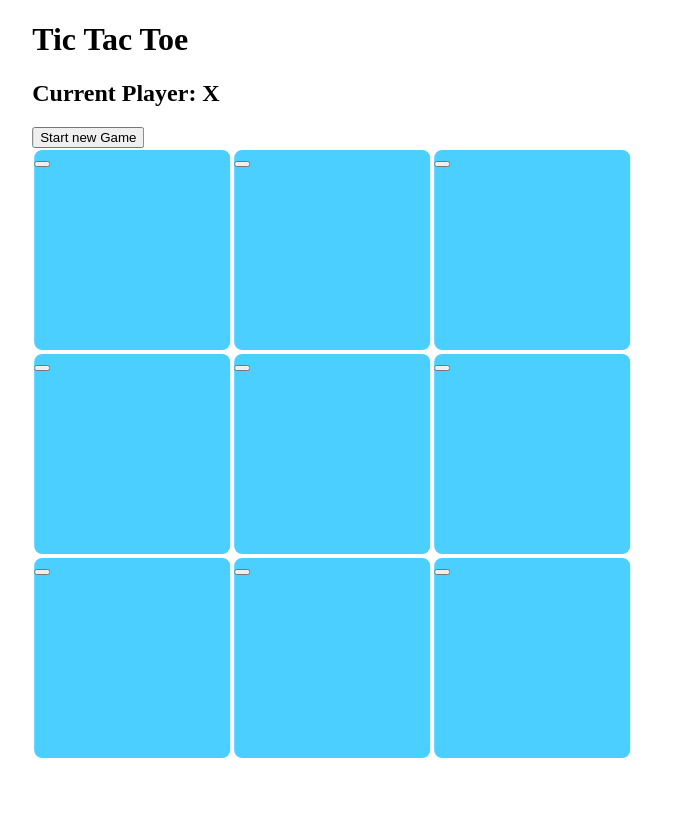
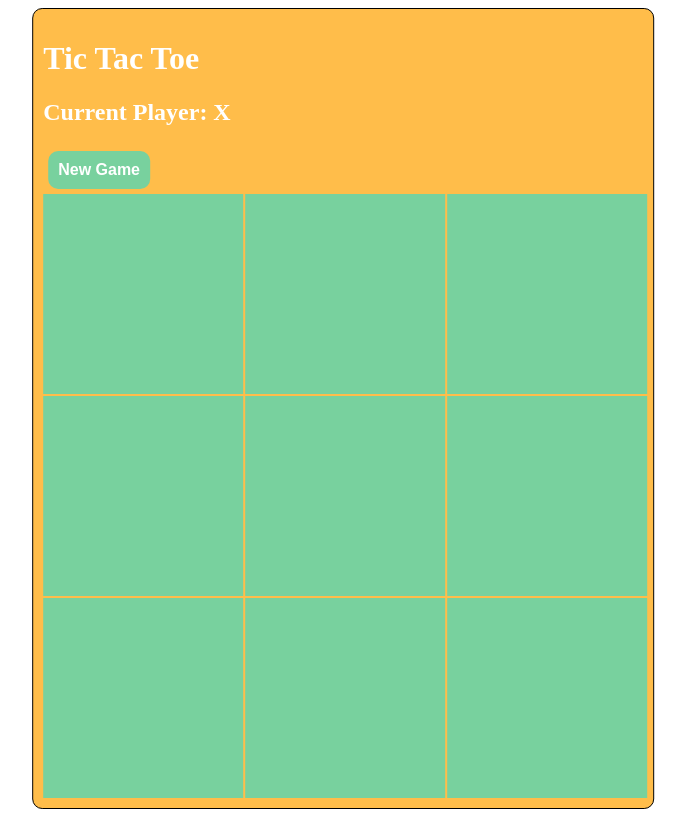
Before and after one commit to nour-habib/tictactoe_angular, an Angular app in the folder myapp/: page / in a window 1280 px wide. Shown: the top 817 px of the page, without its empty margins (355-1041 px from the left). Built offline with nearby package versions, Linux system fonts and the light colour scheme.

Commit message:
color scheme

```diff
--- a/myapp/src/app/board/board.component.html
+++ b/myapp/src/app/board/board.component.html
@@ -1,8 +1,9 @@
 <div id="outerWrapper">
+    <div id="gameWrapper">
         <h1>Tic Tac Toe</h1>
         <h2> Current Player: {{ player }} </h2>
 
-    <button (click)="newGame()">Start new Game</button>
+        <button class="buttonStyle"(click)="newGame()">New Game</button>
 
         <h2 *ngIf="winner" > Player {{ winner }} won the game! </h2>
 
@@ -14,5 +15,6 @@
 
             </app-square>
         </main>
+    </div><!--end gameWrapper-->
 
 </div><!--end outerWrapper-->
--- a/myapp/src/app/board/board.component.scss
+++ b/myapp/src/app/board/board.component.scss
@@ -1,15 +1,30 @@
 main{
     display: grid;
     grid-template-columns: 200px 200px 200px;
-    grid-gap: 0px;
+    grid-gap: 2px;
 }
 
+
 app-square{
-    border: 2px white solid;
-    background-color: #4ACFFF;
     height: 200px;
-    border-radius: 10px;
 
+}
+
+.buttonStyle
+{
+    background: #78D19E;
+    border-radius:10px;
+    border: 1px;
+    color:white;
+    font-size:16px;
+    padding:10px;
+    margin: 5px;
+    font-weight: bold;
+}
+
+h1, h2
+{
+    color: white;
 }
 
 #outerWrapper
@@ -18,3 +33,12 @@ app-square{
     width:auto;
     transform: translate(30%, 0);
 }
+
+#gameWrapper
+{
+    border: 1px black solid;
+    border-radius: 10px;
+    padding: 10px;
+    width:600px;
+    background-color: #FFBD4A;
+}
--- a/myapp/src/app/square/square.component.ts
+++ b/myapp/src/app/square/square.component.ts
@@ -4,13 +4,14 @@ import { Component, Input } from '@angular/core';
   selector: 'app-square',
   template: `<button>{{ value }}</button>
   `,
-  styles:[]
+  styles:['button { width: 100%; height: 100%; font-size: 5em !important; background-color: #78D19E;border:none; }']
 })
 //   templateUrl: './square.component.html',
 //   styleUrls: ['./square.component.scss']
 // })
 export class SquareComponent  {
 
-  @Input() value: 'X' | 'O' | undefined;
+  @Input()
+  value: 'X' | 'O' = "X";
 
 }
```
Lines whose indentation alone changed are shown as unchanged.
